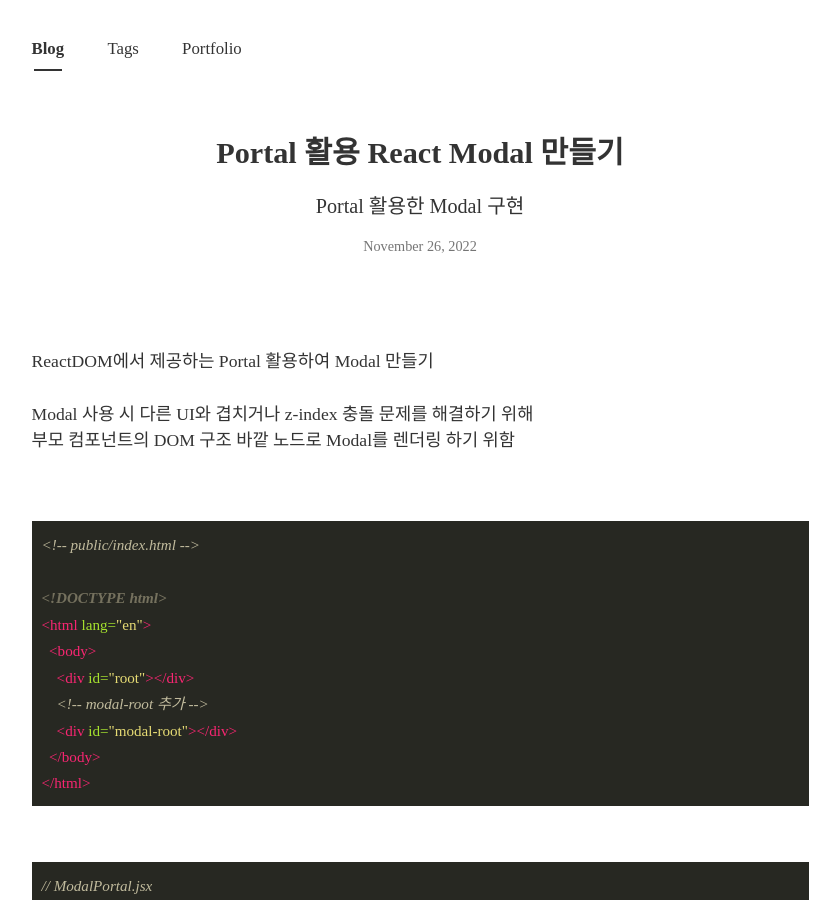
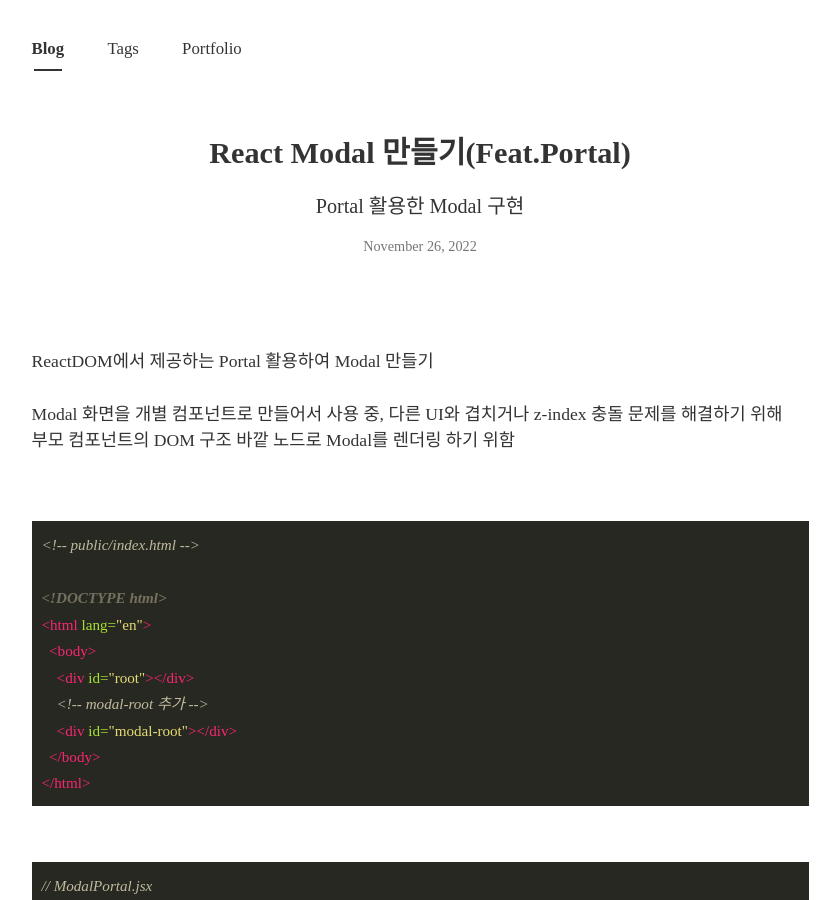
Before and after one commit to JeongrakChoi/JeongrakChoi.github.io, a Jekyll site: the page built from _posts/2022-11-26-modal-portal.md, in a window 1280 px wide and 900 px high. Shown: the whole window, without its empty margins (220-1060 px from the left). Built offline with Jekyll 4.4.1, drawn with Linux system fonts in a browser that asks for light colours; nearby versions of some CDN libraries; some web fonts are replaced; comment, search, counter and statistics services are not loaded.

Commit message:
Update 2022-11-26-modal-portal.md

```diff
--- a/_posts/2022-11-26-modal-portal.md
+++ b/_posts/2022-11-26-modal-portal.md
@@ -1,6 +1,6 @@
 ---
 layout: post
-title: Portal 활용 React Modal 만들기
+title: React Modal 만들기(Feat.Portal)
 subtitle : Portal 활용한 Modal 구현
 tags: [React, Portal, Modal]
 author: 최정락
@@ -9,7 +9,8 @@
 
 ReactDOM에서 제공하는 Portal 활용하여 Modal 만들기
 <br/><br/>
-Modal 사용 시 다른 UI와 겹치거나 z-index 충돌 문제를 해결하기 위해
+Modal 화면을 개별 컴포넌트로 만들어서 사용 중,
+다른 UI와 겹치거나 z-index 충돌 문제를 해결하기 위해
 부모 컴포넌트의 DOM 구조 바깥 노드로 Modal를 렌더링 하기 위함
 <br/><br/>
 
```
